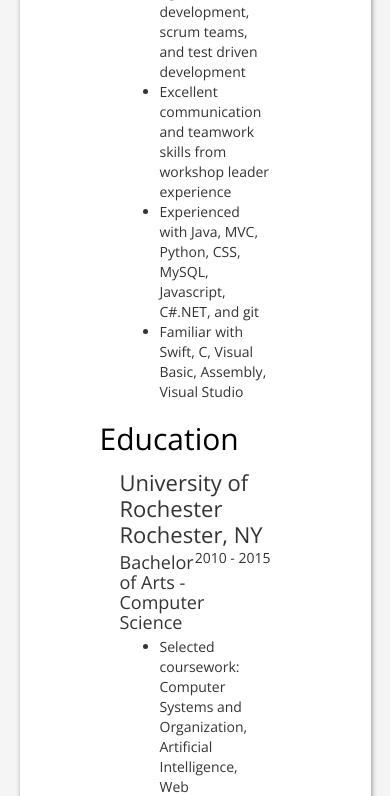
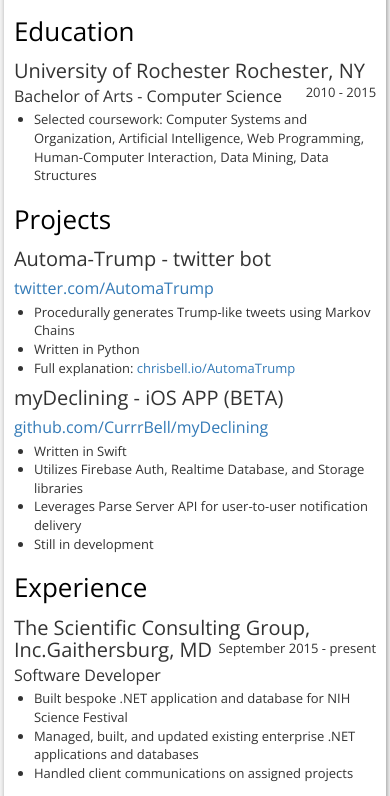
Before and after one commit to CurrrBell/CurrrBell.github.io, a plain HTML site: page resume.html in a window 390 px wide. Shown: the part 425-1221 px from the top of the page. Drawn offline with nearby package versions, Linux system fonts and the light colour scheme.

Commit message:
made resume responsive

```diff
--- a/css/resume.css
+++ b/css/resume.css
@@ -58,3 +58,28 @@
 #copy{
   background-color: #f5f5f5;
 }
+
+@media(max-width: 768px){
+  h2{
+    margin-left: 0;
+    font-size: 26px;
+  }
+  h3{
+    font-size: 20px;
+  }
+  h4{
+    font-size: 16px;
+  }
+  ul{
+    padding-left: 20px;
+  }
+  #paper{
+    margin-top: 30px;
+    margin-bottom: 30px;
+    padding-left: 10px;
+    padding-right: 10px;
+    width: 98%;
+    height: auto;
+    font-size: 13px;
+  }
+}
```
